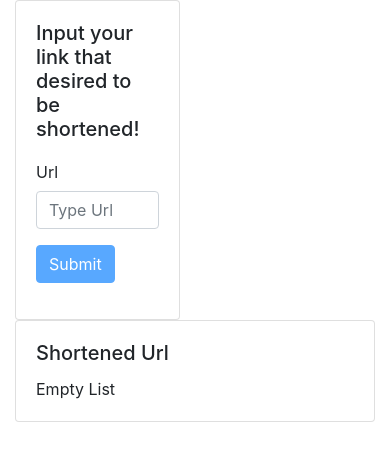
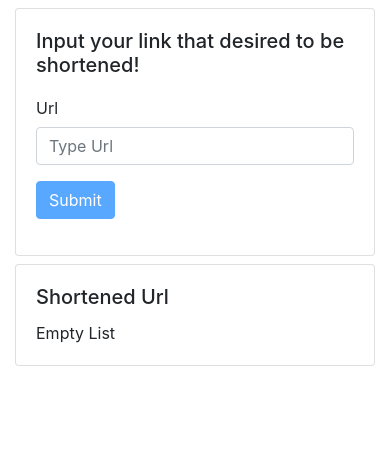
Before and after one commit to sss2sssss/react-shortener, a React (Create React App) app: page / in a window 390 px wide. Shown: the top 458 px of the page. Built offline with nearby package versions, Linux system fonts and the light colour scheme.

Commit message:
Make more mobile friendly

```diff
--- a/src/App.css
+++ b/src/App.css
@@ -1,38 +1,3 @@
-.App {
-  text-align: center;
+.row-gap {
+  margin-top: 0.5rem !important;
 }
-
-.App-logo {
-  height: 40vmin;
-  pointer-events: none;
-}
-
-@media (prefers-reduced-motion: no-preference) {
-  .App-logo {
-    animation: App-logo-spin infinite 20s linear;
-  }
-}
-
-.App-header {
-  background-color: #282c34;
-  min-height: 100vh;
-  display: flex;
-  flex-direction: column;
-  align-items: center;
-  justify-content: center;
-  font-size: calc(10px + 2vmin);
-  color: white;
-}
-
-.App-link {
-  color: #61dafb;
-}
-
-@keyframes App-logo-spin {
-  from {
-    transform: rotate(0deg);
-  }
-  to {
-    transform: rotate(360deg);
-  }
-}
--- a/src/App.tsx
+++ b/src/App.tsx
@@ -1,6 +1,7 @@
 import React, { Component } from 'react';
 import { Form, Button, ListGroup, Container, Row, Col, Card, Alert, Spinner } from 'react-bootstrap';
 import * as validUrl from 'valid-url';
+import './App.css';
 
 interface Link {
   urlShortener: string
@@ -140,8 +141,8 @@
   render() {
     return (
       <Container>
-        <Row>
-          <Col xs={6} md={4}>
+        <Row className="row-gap">
+          <Col>
             <Card>
               <Card.Body>
                 <Card.Title>Input your link that desired to be shortened!</Card.Title>
@@ -176,7 +177,9 @@
               </Card.Body>
             </Card>
           </Col>
-          <Col xs={12} md={8}>
+        </Row>
+        <Row className="row-gap">
+          <Col>
             <Card>
               <Card.Body>
                 <Card.Title>Shortened Url</Card.Title>
```
Lines whose indentation alone changed are shown as unchanged.
